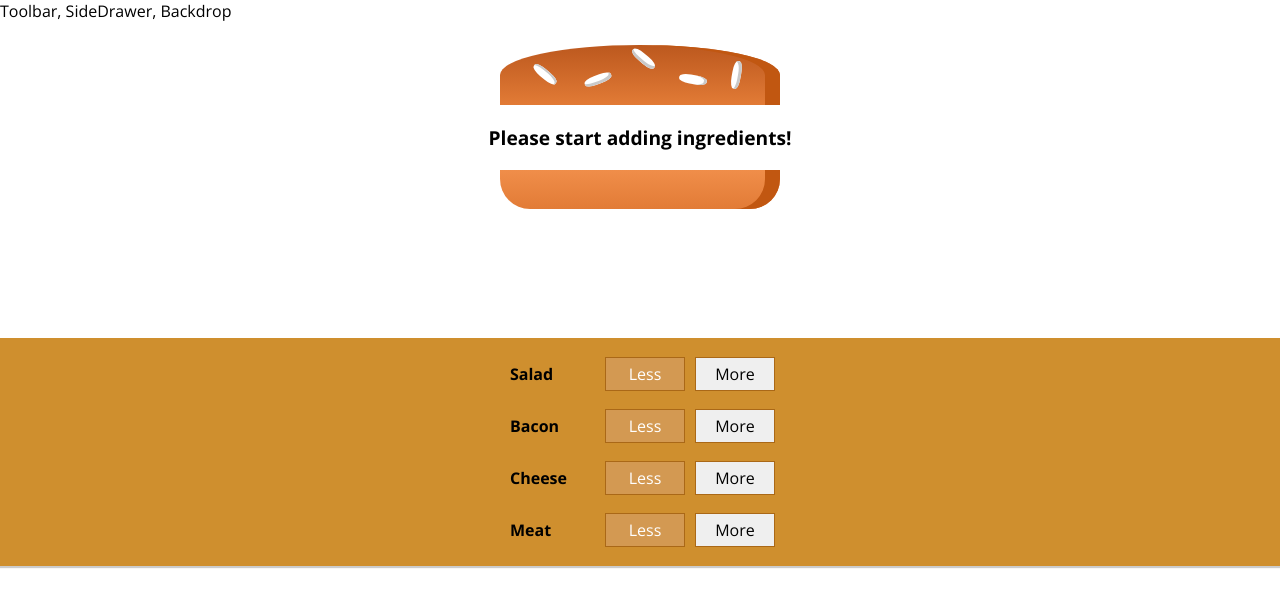
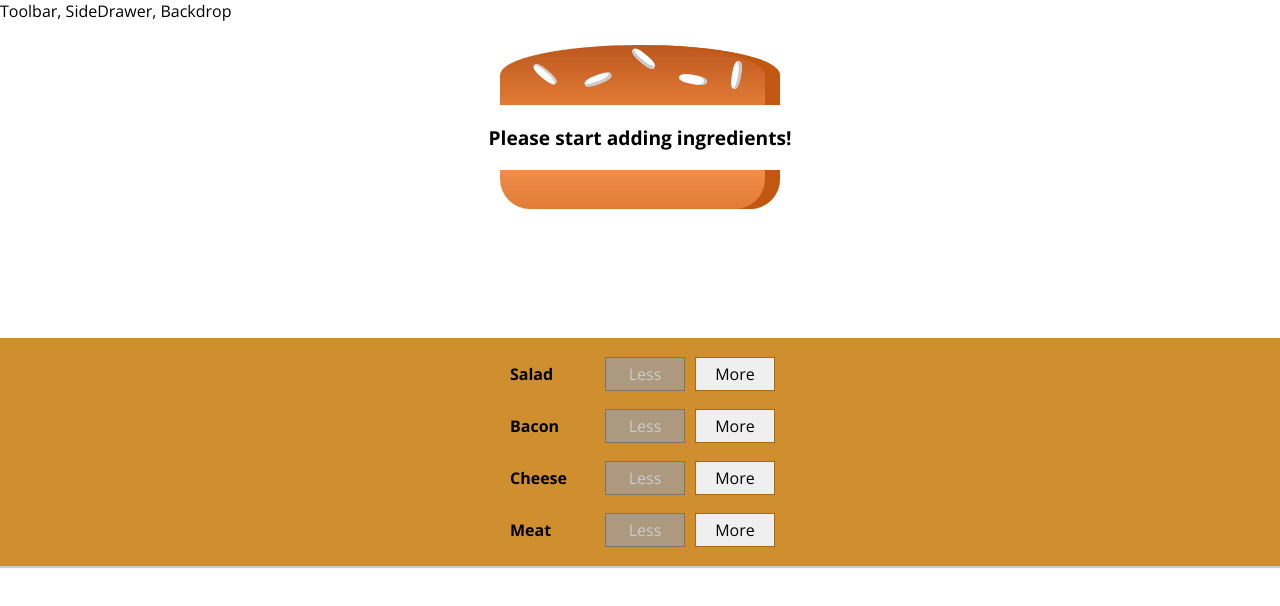
Before and after one commit to fcd1/burger-builder, a React (Create React App) app: page / in a window 1280 px wide. Shown: the top 606 px of the page. Built offline with nearby package versions, Linux system fonts and the light colour scheme.

Commit message:
End Sec 8, Lec 158: Removing Ingredients Safely

```diff
--- a/src/components/Burger/BuildControls/BuildControl/BuildControl.js
+++ b/src/components/Burger/BuildControls/BuildControl/BuildControl.js
@@ -4,7 +4,13 @@
 const buildControl = (props) => (
     <div className={styles.BuildControl}>
         <div className={styles.Label}>{props.label}</div>
-        <button className={styles.Less}>Less</button>
+        <button
+            className={styles.Less}
+            onClick={props.removed}
+            disabled={props.disabled}
+        >
+            Less
+        </button>
         <button
             className={styles.Mode}
             onClick={props.added}
--- a/src/components/Burger/BuildControls/BuildControls.js
+++ b/src/components/Burger/BuildControls/BuildControls.js
@@ -15,7 +15,9 @@
             <BuildControl
                 key={ctrl.label}
                 label={ctrl.label}
-                added={() => props.ingredientAdded(ctrl.type)} />
+                added={() => props.ingredientAdded(ctrl.type)}
+                removed={() => props.ingredientRemoved(ctrl.type)}
+                disabled={props.disabled[ctrl.type]} />
         ))}
     </div>
 );
--- a/src/containers/BurgerBuilder/BurgerBuilder.js
+++ b/src/containers/BurgerBuilder/BurgerBuilder.js
@@ -40,12 +40,41 @@
         );
     }
 
+    removeIngredientsHandler = (type) => {
+        const oldCount = this.state.ingredients[type];
+        if (oldCount <= 0) {
+            return;
+        }
+        const updatedCount = oldCount - 1;
+        const updatedIngredients = {
+            ...this.state.ingredients
+        };
+        updatedIngredients[type] = updatedCount;
+        const priceAddition = INGREDIENT_PRICES[type];
+        const oldPrice = this.state.totalPrice;
+        const newPrice = oldPrice - priceAddition;
+        this.setState(
+            {
+                totalPrice: newPrice,
+                ingredients: updatedIngredients
+            }
+        );
+    }
+
     render() {
+        const disabledInfo = {
+            ...this.state.ingredients
+        }
+        for (let key in disabledInfo) {
+            disabledInfo[key] = disabledInfo[key] <= 0;
+        }
         return(
             <Aux>
                 <Burger ingredients={this.state.ingredients}/>
                 <BuildControls
-                    ingredientAdded={this.addIngredientsHandler}/>
+                    ingredientAdded={this.addIngredientsHandler}
+                    ingredientRemoved={this.removeIngredientsHandler}
+                    disabled={disabledInfo} />
             </Aux>
         );
     }
```
